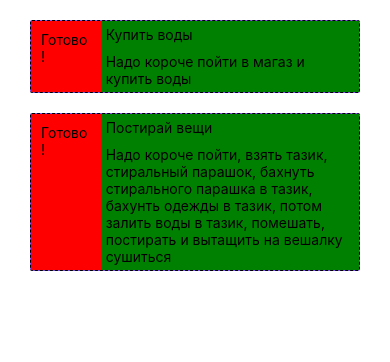
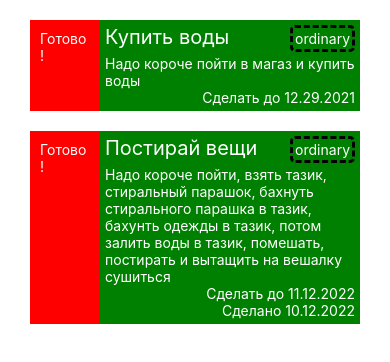
Before and after one commit to PimonovDaniil/taskManager, a React Native app: screen / in a window 390 px wide. Shown: the top 362 px of the page. Built offline with nearby package versions, Linux system fonts and the light colour scheme.

Commit message:
Фильтры и даты
Добавил в задание фильтры и даты(крайнего срока и сдачи задания) если они есть.

```diff
--- a/App.js
+++ b/App.js
@@ -44,6 +44,7 @@ const App: () => Node = () => {
         ' бахнуть стирального парашка в тазик, бахунть одежды в тазик, потом' +
         ' залить воды в тазик, помешать, постирать и вытащить на вешалку сушиться',
       deadline: '11.12.2022',
+      finishDate: '10.12.2022',
       filter: 'ordinary',
       index: 2,
     },
--- a/components/Task.js
+++ b/components/Task.js
@@ -20,19 +20,41 @@ import {
 } from 'react-native/Libraries/NewAppScreen';
 
 const Task: () => Node = ({el}) => {
-
   return (
     <SafeAreaView>
       <View style={styles.taskStyle}>
-        <View style={[{flex: 1}, {backgroundColor: 'red'}, {padding: 10}]}>
-          <Text>Готово!</Text>
+        <View style={styles.TaskIsCompletingStyle}>
+          <Text style={[{color: 'white'}]}>Готово!</Text>
         </View>
-        <View style={[{flex: 5}, {backgroundColor: 'green'},{padding:5}]}>
-          <Text>{el.nameTask}</Text>
-          <Text style={[{marginTop:10}]}>{el.descriptionTask}</Text>
+        <View style={styles.TaskInformationStyle}>
+          <View
+            style={[
+              {display: 'flex'},
+              {flexDirection: 'row'},
+              {alignItems: 'flex-start'},
+            ]}>
+            <View style={[{flex: 1}]}>
+              <Text style={[{color: 'white'}, {fontSize: 20}]}>
+                {el.nameTask}
+              </Text>
+            </View>
+            <View style={styles.FilterStyle}>
+              <Text style={[{color: 'white'}]}>{el.filter}</Text>
+            </View>
+          </View>
+          <View style={[{marginTop: 3}]}>
+            <Text style={[{color: 'white'}]}>{el.descriptionTask}</Text>
+          </View>
+          <View>
+            {el?.deadline !== undefined && (
+              <Text style={[{color: 'white'}, {textAlign: 'right'}]}>Сделать до {el?.deadline}</Text>
+            )}
+            {el?.finishDate !== undefined && (
+              <Text style={[{color: 'white'}, {textAlign: 'right'}]}>Сделано {el?.finishDate}</Text>
+            )}
+          </View>
         </View>
       </View>
-      {/*<Text>{el.nameTask}</Text>*/}
     </SafeAreaView>
   );
 };
@@ -43,12 +65,28 @@ const styles = StyleSheet.create({
     flex: 1,
     borderWidth: 3,
     borderRadius: 2,
-    border: '1px dashed black',
+    border: '1px black',
     backgroundColor: '#8652f7',
     marginTop: 20,
     marginLeft: 30,
     marginRight: 30,
   },
+  TaskIsCompletingStyle: {
+    flex: 1,
+    backgroundColor: 'red',
+    padding: 10,
+  },
+  TaskInformationStyle: {
+    flex: 5,
+    backgroundColor: 'green',
+    padding: 5,
+  },
+  FilterStyle: {
+    padding: 2,
+    borderWidth: 3,
+    borderStyle: 'dashed',
+    borderRadius: 5,
+  },
 });
 
 export default Task;
```
